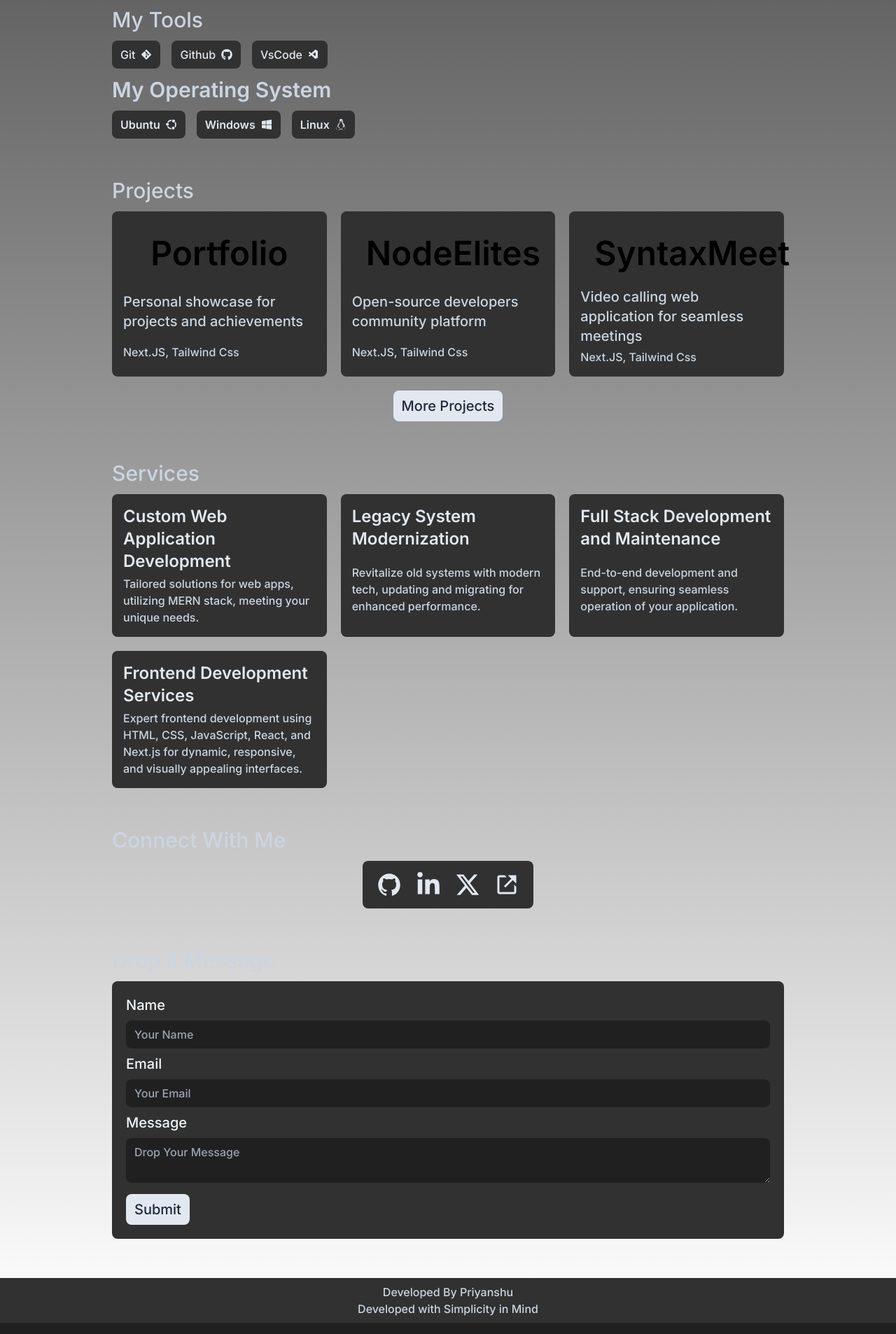
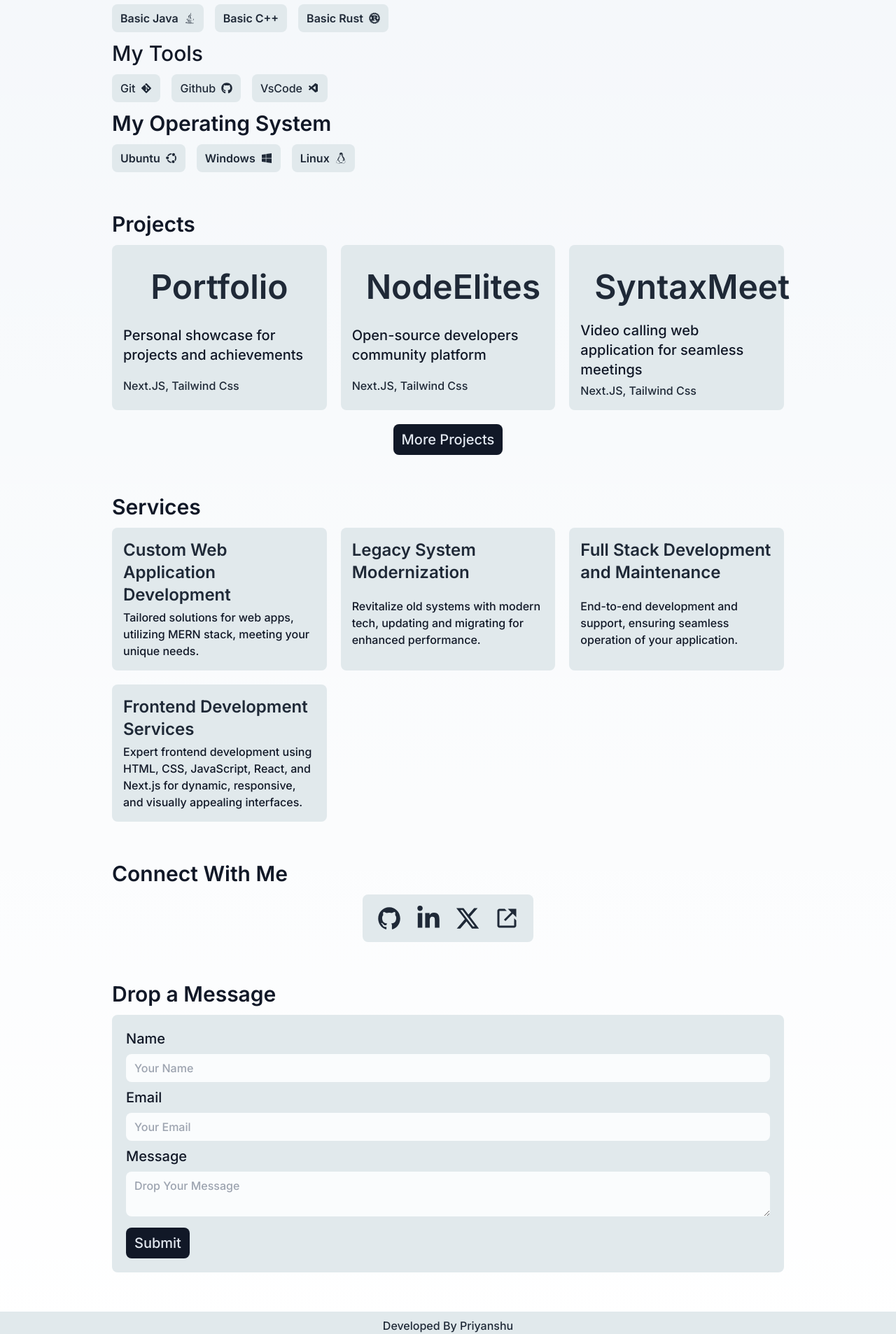
Before and after one commit to NvmeSensor/Portfolio, a Next.js app: page / in a window 1280 px wide. Shown: the part 834-2740 px from the top of the page at 70% size. Built offline with nearby package versions, Linux system fonts and the light colour scheme.

Commit message:
portfolio

```diff
--- a/app/globals.css
+++ b/app/globals.css
@@ -3,16 +3,16 @@
 @tailwind utilities;
 
 :root {
-  --foreground-rgb: 0, 0, 0;
-  --background-start-rgb: 214, 219, 220;
+  --foreground-rgb: 32, 32, 32;
+  --background-start-rgb: 241, 245, 249;
   --background-end-rgb: 255, 255, 255;
 }
 
 @media (prefers-color-scheme: dark) {
   :root {
-    --foreground-rgb: 255, 255, 255;
-    --background-start-rgb: 0, 0, 0;
-    --background-end-rgb: 0, 0, 0;
+    --foreground-rgb: 241, 245, 249;
+    --background-start-rgb: 32, 32, 32;
+    --background-end-rgb: 32, 32, 32;
   }
 }
 
--- a/app/page.js
+++ b/app/page.js
@@ -1,15 +1,15 @@
-import React from 'react'
-import Hero from '../components/home/Hero'
-import Skills from '../components/home/Skills'
-import About from '../components/home/About'
-import Projects from '../components/home/Projects'
-import Services from '../components/home/Services'
-import Contact from '../components/home/Contact'
-import Message from '../components/home/Message'
+import Hero from '../components/home/Hero';
+import Skills from '../components/home/Skills';
+import About from '../components/home/About';
+import Projects from '../components/home/Projects';
+import Services from '../components/home/Services';
+import Contact from '../components/home/Contact';
+import Message from '../components/home/Message';
 
 const Home = () => {
+
   return (
-    <section>
+      <main>
         <Hero />
         <About />
         <Skills />
@@ -17,8 +17,8 @@ const Home = () => {
         <Services />
         <Contact />
         <Message />
-    </section>
-  )
-}
+      </main>
+  );
+};
 
-export default Home
+export default Home;
--- a/app/style.css
+++ b/app/style.css
@@ -1,14 +1,25 @@
 body {
-    background-color: #202020;
     scroll-behavior: smooth;
 }
 
 #name , #email , #message {
-    background: #202020;
+    background: var(--input-bg-color);
+}
+
+:root {
+    --card-bg-color: #e1e9ec;
+    --input-bg-color: #fafcfd;
+}
+
+@media (prefers-color-scheme: dark) {
+    :root {
+        --card-bg-color: #313131;
+        --input-bg-color: #202020;
+    }
 }
 
 .card {
-    background: #313131;
+    background: var(--card-bg-color);
 }
 
 ::-webkit-scrollbar {
--- a/components/Footer.jsx
+++ b/components/Footer.jsx
@@ -4,8 +4,8 @@ const Footer = () => {
     return (
         <footer className='flex justify-center items-center w-full card'>
             <div className='flex flex-col justify-center items-center lg:w-[80vw] py-2 w-full'>
-                <h1 className='text-slate-300 font-medium text-center'>Developed By Priyanshu</h1>
-                <h2 className='text-slate-300 font-medium text-center'>Developed with Simplicity in Mind</h2>
+                <h1 className='dark:text-slate-200 text-gray-800 font-medium text-center'>Developed By Priyanshu</h1>
+                <h2 className='dark:text-slate-200 text-gray-800 font-medium text-center'>Developed with Simplicity in Mind</h2>
             </div>
         </footer>
     )
--- a/components/home/Contact.jsx
+++ b/components/home/Contact.jsx
@@ -1,5 +1,4 @@
 import React from 'react'
-import { IoLogoWebComponent } from "react-icons/io5";
 import { IoLogoGithub } from "react-icons/io";
 import { FaLinkedinIn } from "react-icons/fa";
 import { FaXTwitter } from "react-icons/fa6";
@@ -35,11 +34,11 @@ const Contact = () => {
         <section className='flex flex-col justify-center items-center w-full px-5 mb-14'>
             <div className='flex flex-col justify-center items-center gap-3 lg:w-[75vw] w-full'>
                 <div className='flex justify-center items-center gap-4 self-start'>
-                    <h1 className='text-3xl font-medium self-start text-slate-300 flex gap-2 items-center'>Connect With Me</h1>
+                    <h1 className='text-3xl font-semibold self-start dark:text-slate-300 text-gray-900 flex gap-2 items-center'>Connect With Me</h1>
                 </div>
                 <div className='flex flex-wrap justify-center items-center gap-5 px-5 py-4 rounded-lg card'>
                     {conxtants.map((conxtant, index) => (
-                        <Link href={conxtant.url} key={index} target='blank' className='text-4xl text-slate-200 hover:text-slate-400 transition ease-in-out'>
+                        <Link href={conxtant.url} key={index} target='blank' className='text-4xl dark:text-slate-200 text-gray-800 transition ease-in-out'>
                             {conxtant.icon}
                         </Link>
                     ))}
--- a/components/home/Message.jsx
+++ b/components/home/Message.jsx
@@ -1,6 +1,5 @@
 "use client"
 import React, { useState } from 'react';
-import { LuMessageSquare } from "react-icons/lu";
 
 const Message = () => {
     const [result, setResult] = useState('');
@@ -38,19 +37,19 @@ const Message = () => {
         <section className='flex flex-col justify-center items-center w-full px-5 mb-14'>
             <div className='flex flex-col justify-center items-center gap-3 lg:w-[75vw] w-full'>
                 <div className='flex justify-center items-center gap-4 self-start'>
-                    <h1 className='text-3xl font-medium self-start text-slate-300 flex gap-2 items-center'>Drop a Message</h1>
+                    <h1 className='text-3xl font-semibold self-start dark:text-slate-300 text-gray-900 flex gap-2 items-center'>Drop a Message</h1>
                 </div>
                 <form onSubmit={onSubmit} className='p-5 rounded-lg flex flex-col justify-center items-center gap-2 w-full card'>
-                    <label htmlFor="name" className='text-slate-100 font-medium self-start text-xl'>Name</label>
-                    <input type="text" id='name' name="name" placeholder='Your Name' className='text-slate-200 font-medium px-3 py-2 rounded-lg w-full outline-none input' required />
-                    <label htmlFor="email" className='text-slate-100 font-medium self-start text-xl'>Email</label>
-                    <input type="email" id='email' name="email" placeholder='Your Email' className='text-slate-200 font-medium px-3 py-2 rounded-lg w-full outline-none input' required />
-                    <label htmlFor="message" className='text-slate-100 font-medium self-start text-xl'>Message</label>
-                    <textarea id='message' name="message" placeholder='Drop Your Message' className='text-slate-200 font-medium px-3 py-2 rounded-lg w-full outline-none input' required></textarea>
-                    <button type="submit" className='btn text-slate-800 bg-slate-200 hover:bg-slate-300 transition ease-in-out text-xl font-medium px-3 py-2 rounded-lg self-start mt-2'>Submit</button>
+                    <label htmlFor="name" className='dark:text-slate-100 text-gray-900 font-medium self-start text-xl'>Name</label>
+                    <input type="text" id='name' name="name" placeholder='Your Name' className='dark:text-slate-200 text-gray-800 font-medium px-3 py-2 rounded-lg w-full outline-none input' required />
+                    <label htmlFor="email" className='dark:text-slate-100 text-gray-900 font-medium self-start text-xl'>Email</label>
+                    <input type="email" id='email' name="email" placeholder='Your Email' className='dark:text-slate-200 text-gray-800 font-medium px-3 py-2 rounded-lg w-full outline-none input' required />
+                    <label htmlFor="message" className='dark:text-slate-100 text-gray-900 font-medium self-start text-xl'>Message</label>
+                    <textarea id='message' name="message" placeholder='Drop Your Message' className='dark:text-slate-200 text-gray-800 font-medium px-3 py-2 rounded-lg w-full outline-none input' required></textarea>
+                    <button type="submit" className='btn text-slate-200 dark:text-gray-800 dark:bg-slate-200 bg-gray-900 dark:hover:bg-slate-300 hover:bg-gray-800 transition ease-in-out text-xl font-medium px-3 py-2 rounded-lg self-start mt-2'>Submit</button>
                 </form>
-                {error && <span className="text-slate-300 font-medium">{error}</span>}
-                {result && <span className="text-slate-300 font-medium">{result}</span>}
+                {error && <span className="dark:text-slate-300 text-gray-900 font-medium">{error}</span>}
+                {result && <span className="dark:text-slate-300 text-gray-900 font-medium">{result}</span>}
             </div>
         </section>
     )
--- a/components/home/Projects.jsx
+++ b/components/home/Projects.jsx
@@ -11,18 +11,18 @@ const Projects = () => {
         <section className='flex flex-col justify-center items-center w-full px-5 mb-14'>
             <div className='flex flex-col justify-center items-center gap-3 lg:w-[75vw] w-full'>
                 <div className='flex justify-center items-center gap-4 self-start'>
-                    <h1 className='text-3xl font-medium self-start text-slate-300 flex gap-2 items-center'>Projects</h1>
+                    <h1 className='text-3xl font-semibold self-start dark:text-slate-300 text-gray-900 flex gap-2 items-center'>Projects</h1>
                 </div>
                 <div className='grid grid-cols-1 md:grid-cols-2 lg:grid-cols-3 justify-center items-stretch gap-5'>
                     {displayProjexts.map((projext, index) => (
                         <Link href={projext.link} target="blank" key={index} className='flex flex-col justify-center items-center gap-1 p-4 rounded-lg card h-full'>
-                            <h1 className='text-5xl font-semibold text-center mt-0 p-5 w-full rounded-lg proj'>{projext.name}</h1>
-                            <h2 className='text-xl font-medium text-slate-300 self-start my-auto'>{projext.desc}</h2>
-                            <h2 className='font-medium text-slate-300 self-start my-auto'>{projext.tech}</h2>
+                            <h1 className='text-5xl font-semibold dark:text-slate-200 text-gray-800 text-center mt-0 p-5 w-full rounded-lg proj'>{projext.name}</h1>
+                            <h2 className='text-xl font-medium dark:text-slate-300 text-gray-900 self-start my-auto'>{projext.desc}</h2>
+                            <h2 className='font-medium dark:text-slate-200 text-gray-800 self-start my-auto'>{projext.tech}</h2>
                         </Link>
                     ))}
                 </div>
-                <Link href='/projects' className='btn text-slate-800 bg-slate-200 hover:bg-slate-300 transition ease-in-out text-xl font-medium px-3 py-2 rounded-lg mt-2'>More Projects</Link>
+                <Link href='/projects' className='btn text-slate-200 dark:text-gray-800 dark:bg-slate-200 bg-gray-900 dark:hover:bg-slate-300 hover:bg-gray-800 transition ease-in-out text-xl font-medium px-3 py-2 rounded-lg mt-2'>More Projects</Link>
             </div>
         </section>
     )
--- a/components/home/Services.jsx
+++ b/components/home/Services.jsx
@@ -27,13 +27,13 @@ const Services = () => {
     <section className='flex flex-col justify-center items-center w-full px-5 mb-14'>
       <div className='flex flex-col justify-center items-center gap-3 lg:w-[75vw] w-full'>
         <div className='flex justify-center items-center gap-4 self-start'>
-          <h1 className='text-3xl font-medium self-start text-slate-300 flex gap-2 items-center'>Services</h1>
+          <h1 className='text-3xl font-semibold self-start dark:text-slate-300 text-gray-900 flex gap-2 items-center'>Services</h1>
         </div>
         <div className='grid grid-cols-1 md:grid-cols-2 lg:grid-cols-3 justify-center items-stretch gap-5'>
           {servixes.map((servixe, index) => (
             <div key={index} className='flex flex-col justify-center items-center gap-1 p-4 rounded-lg card h-full'>
-              <h1 className='text-2xl font-semibold text-slate-200 self-start mt-0'>{servixe.name}</h1>
-              <h2 className='font-medium text-slate-300 self-start my-auto'>{servixe.desc}</h2>
+              <h1 className='text-2xl font-semibold dark:text-slate-200 text-gray-800 self-start mt-0'>{servixe.name}</h1>
+              <h2 className='font-medium dark:text-slate-300 text-gray-900 self-start my-auto'>{servixe.desc}</h2>
             </div>
           ))}
         </div>
--- a/components/home/Skills.jsx
+++ b/components/home/Skills.jsx
@@ -130,32 +130,32 @@ const Skills = () => {
         <section className='flex flex-col justify-center items-center w-full px-5 mb-14'>
             <div className='flex flex-col justify-center items-center gap-3 lg:w-[75vw] w-full'>
                 <div className='flex justify-center items-center gap-4 self-start'>
-                    <h1 className='text-3xl font-medium self-start text-slate-300 flex gap-2 items-center'>My Skills</h1>
+                    <h1 className='text-3xl font-semibold self-start dark:text-slate-300 text-gray-900 flex gap-2 items-center'>My Skills</h1>
                 </div>
                 <div className="flex flex-wrap justify-start items-center  gap-4 w-full">
                     {skills.map((skill, index) => (
                         <div className="flex justify-start items-center" key={index}>
-                            <h1 className="font-semibold text-slate-200 flex gap-2 items-center rounded-lg px-3 py-2 hover:text-slate-400 transition ease-in-out cursor-pointer card">{skill.name}{skill.icon}</h1>
+                            <h1 className="font-semibold dark:text-slate-200 text-gray-800 flex gap-2 items-center rounded-lg px-3 py-2 dark:hover:text-slate-400 hover:text-gray-700 transition ease-in-out cursor-pointer card">{skill.name}{skill.icon}</h1>
                         </div>
                     ))}
                 </div>
                 <div className='flex justify-center items-center gap-4 self-start'>
-                    <h1 className='text-3xl font-medium self-start text-slate-300 flex gap-2 items-center'>My Tools</h1>
+                    <h1 className='text-3xl font-medium self-start dark:text-slate-300 text-gray-900 flex gap-2 items-center'>My Tools</h1>
                 </div>
                 <div className="flex flex-wrap justify-start items-center  gap-4 w-full">
                     {tools.map((tool, index) => (
                         <div className="flex justify-start items-center" key={index}>
-                            <h1 className="font-medium text-slate-200 flex gap-2 items-center rounded-lg px-3 py-2 hover:text-slate-400 transition ease-in-out cursor-pointer card">{tool.name}{tool.icon}</h1>
+                            <h1 className="font-medium dark:text-slate-200 text-gray-800 flex gap-2 items-center rounded-lg px-3 py-2 dark:hover:text-slate-400 hover:text-gray-700 transition ease-in-out cursor-pointer card">{tool.name}{tool.icon}</h1>
                         </div>
                     ))}
                 </div>
                 <div className='flex justify-center items-center gap-4 self-start'>
-                    <h1 className='text-3xl font-semibold self-start text-slate-300 flex gap-2 items-center'>My Operating System</h1>
+                    <h1 className='text-3xl font-semibold self-start dark:text-slate-300 text-gray-900 flex gap-2 items-center'>My Operating System</h1>
                 </div>
                 <div className="flex flex-wrap justify-start items-center  gap-4 w-full">
                     {os.map((o, index) => (
                         <div className="flex justify-start items-center" key={index}>
-                            <h1 className="font-semibold text-slate-200 flex gap-2 items-center rounded-lg px-3 py-2 hover:text-slate-400 transition ease-in-out cursor-pointer card">{o.name}{o.icon}</h1>
+                            <h1 className="font-semibold dark:text-slate-200 text-gray-800 flex gap-2 items-center rounded-lg px-3 py-2 dark:hover:text-slate-400 hover:text-gray-700 transition ease-in-out cursor-pointer card">{o.name}{o.icon}</h1>
                         </div>
                     ))}
                 </div>
--- a/components/projects/Projects.jsx
+++ b/components/projects/Projects.jsx
@@ -10,15 +10,15 @@ const Projects = () => {
         <section className='flex flex-col justify-center items-center w-full px-5 py-14'>
             <div className='flex flex-col justify-center items-center gap-3 lg:w-[75vw] w-full'>
                 <div className='flex justify-between items-center gap-4 w-full'>
-                    <h1 className='text-3xl font-medium text-slate-300 flex gap-2 items-center'>Projects</h1>
-                    <Link href='/' className='btn text-slate-800 bg-slate-200 hover:bg-slate-300 transition ease-in-out font-medium px-2 py-1 rounded-lg m-4'>Home Page</Link>
+                    <h1 className='text-3xl font-semibold dark:text-slate-300 text-gray-900 flex gap-2 items-center'>Projects</h1>
+                    <Link href='/' className='btn text-slate-200 dark:text-gray-800 dark:bg-slate-200 bg-gray-900 dark:hover:bg-slate-300 hover:bg-gray-800 transition ease-in-out font-medium px-2 py-1 rounded-lg m-4'>Home Page</Link>
                 </div>
                 <div className='grid grid-cols-1 md:grid-cols-2 lg:grid-cols-3 justify-center items-stretch gap-5'>
                     {projexts.map((projext, index) => (
                         <Link href={projext.link} target="blank" key={index} className='flex flex-col justify-center items-center gap-1 p-4 rounded-lg card h-full'>
                             <h1 className='text-5xl font-semibold text-center mt-0 p-5 w-full rounded-lg proj'>{projext.name}</h1>
-                            <h2 className='text-xl font-medium text-slate-300 self-start my-auto'>{projext.desc}</h2>
-                            <h2 className='font-medium text-slate-300 self-start my-auto'>{projext.tech}</h2>
+                            <h2 className='text-xl font-medium dark:text-slate-300 text-gray-900 self-start my-auto'>{projext.desc}</h2>
+                            <h2 className='font-medium dark:text-slate-200 text-gray-800 self-start my-auto'>{projext.tech}</h2>
                         </Link>
                     ))}
                 </div>
```
Also changed, not shown: components/home/About.jsx (+4 -4 lines), components/home/Hero.jsx (+3 -6 lines). Lines whose indentation alone changed are shown as unchanged.
